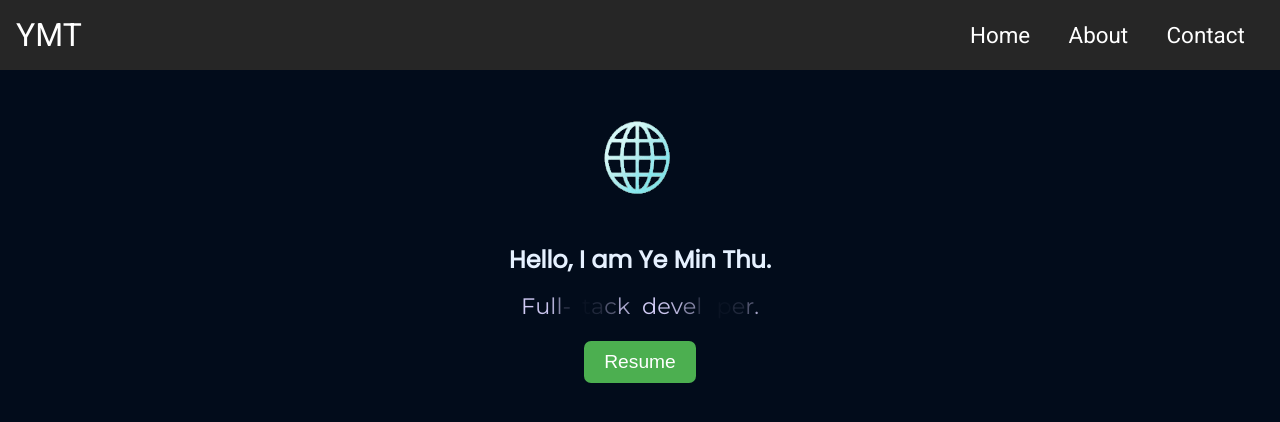
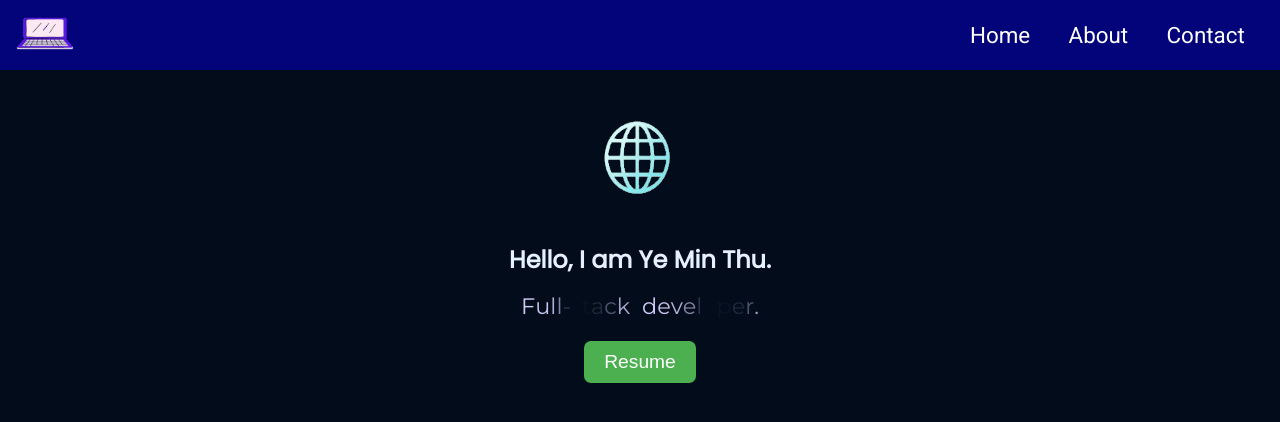
Before and after one commit to mryeminthu/react-portfolio, a React (Create React App) app: page / in a window 1280 px wide. Shown: the top 422 px of the page. Built offline with nearby package versions, Linux system fonts and the light colour scheme.

Commit message:
Edit navbar color and logo

```diff
--- a/src/components/Navbar/Navbar.jsx
+++ b/src/components/Navbar/Navbar.jsx
@@ -1,6 +1,7 @@
 import React, { useState } from "react";
 import { Link } from "react-router-dom";
 import "./navbar.css";
+import NavLogo from "./nav-logo.gif";
 
 const Navbar = () => {
   const [isActive, setIsActive] = useState(false);
@@ -15,8 +16,8 @@ const Navbar = () => {
 
   return (
     <nav>
-      <Link to="/" className="my-logo">
-        YMT
+      <Link to="/" className="nav-logo-div">
+        <img src={NavLogo} alt="Logo" />
       </Link>
       <i
         className={`fa-solid fa-bars ${isActive ? "fa-xmark" : ""}`}
--- a/src/components/Navbar/navbar.css
+++ b/src/components/Navbar/navbar.css
@@ -1,16 +1,16 @@
   nav {
     width: 100%;
     height: 70px;
-    background: #262626;
+    background: rgb(4, 4, 122);
     display: flex;
     justify-content: space-between;
     align-items: center;
     padding: 0 16px;
   }
 
-  .my-logo {
-    color: #fff;
-    font-size: 2rem;
+  .nav-logo-div img {
+    width: 110px;
+    height: 33px;
   }
 
   #hamburger-icon {
```
Also changed, not shown: src/components/Navbar/nav-logo.gif (added).
